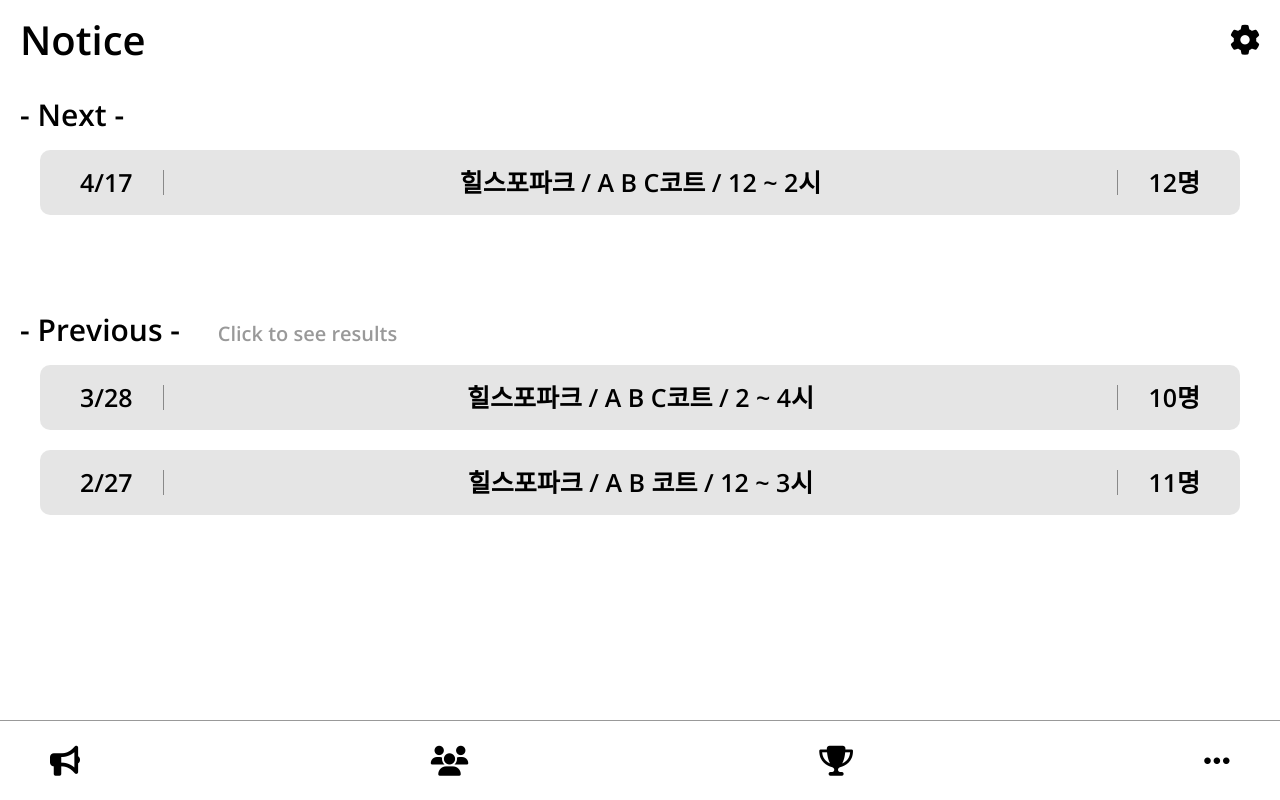
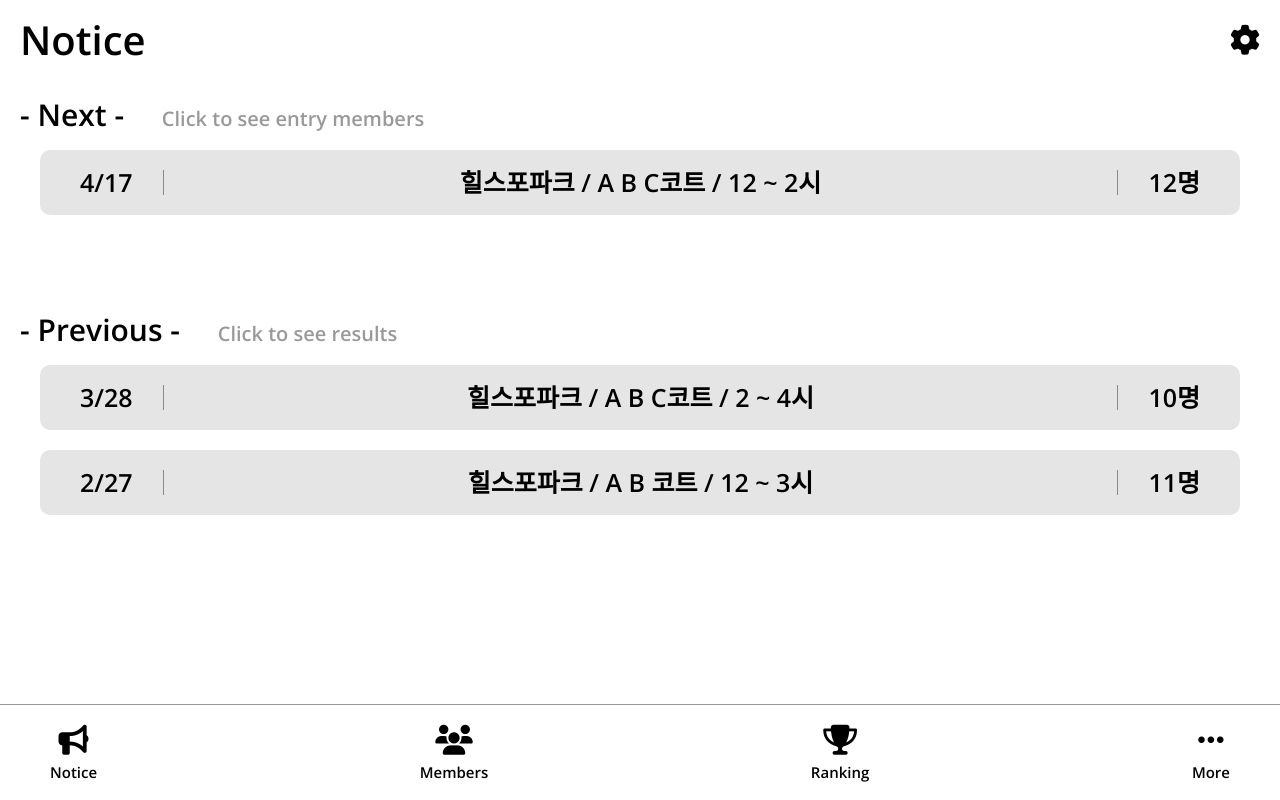
Before and after one commit to glen15/deas-new, a plain HTML site: page notice.html in a window 1280 px wide. Drawn offline with nearby package versions, Linux system fonts and the light colour scheme.

Commit message:
notice - result, entry

```diff
--- a/css/components/navigation.css
+++ b/css/components/navigation.css
@@ -8,3 +8,14 @@
     font-size: 30px;
     font-weight: 600;
 }
+
+.nav div{
+    display: flex;
+    flex-direction: column;
+    align-items: center;
+}
+
+.nav__text {
+    font-size: 15px;
+    margin-top: 10px;
+}
--- a/notice.html
+++ b/notice.html
@@ -16,12 +16,15 @@
         </div>
         <div class="notice-main">
             <div class="notice-box">
-                <span class="notice__title"> - Next - </Next></span>
-                <div class="notice-contents">
-                    <div class="notice__date">4/17</div>
-                    <div class="notice__text">힐스포파크 / A B C코트 / 12 ~ 2시</div>
-                    <div class="notice__num">12명</div>
-                </div>
+                <span class="notice__title"> - Next - </span>
+                <span class="notice__subtitle">Click to see entry members</span>
+                <a href="next-entry.html">
+                    <div class="notice-contents">
+                        <div class="notice__date">4/17</div>
+                        <div class="notice__text">힐스포파크 / A B C코트 / 12 ~ 2시</div>
+                        <div class="notice__num">12명</div>
+                    </div>
+                </a>
             </div>
             <div class="notice-box">
                 <span class="notice__title"> - Previous - </span>
@@ -46,21 +49,25 @@
             <a href="notice.html">
                 <div class="nav__notice">
                     <i class="fas fa-bullhorn"></i>
+                    <span class="nav__text">Notice</span>
                 </div>
             </a>
             <a href="members.html">
                 <div class="nav__members">
                     <i class="fas fa-users"></i>
+                    <span class="nav__text">Members</span>
                 </div>
             </a>
             <a href="ranking.html">
                 <div class="nav__ranking">
                     <i class="fas fa-trophy"></i>
+                    <span class="nav__text">Ranking</span>
                 </div>
             </a>
             <a href="more.html">
                 <div class="nav__more">
                     <i class="fas fa-ellipsis-h"></i>
+                    <span class="nav__text">More</span>
                 </div>
             </a>
         </div>
```
Also changed, not shown: next-entry.html (added).
